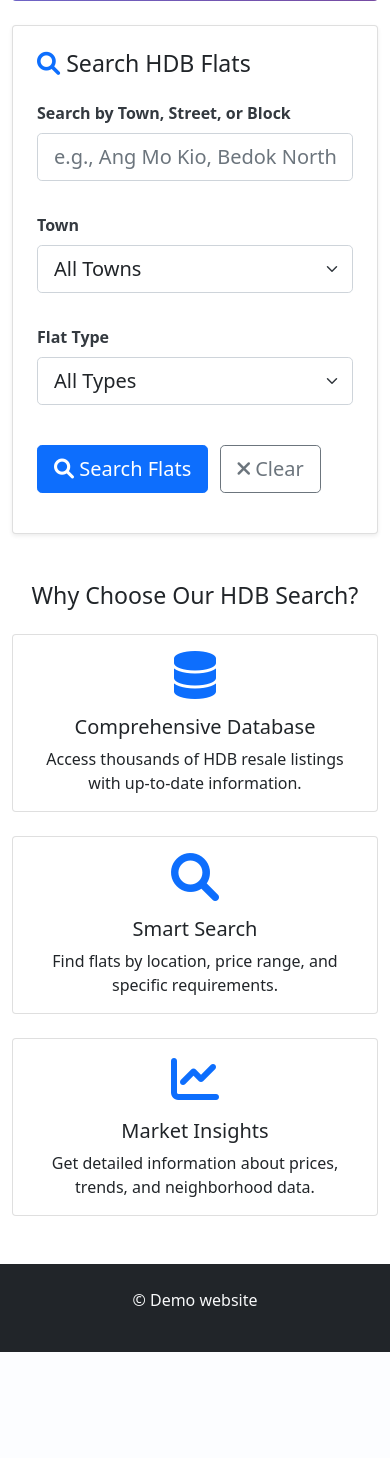
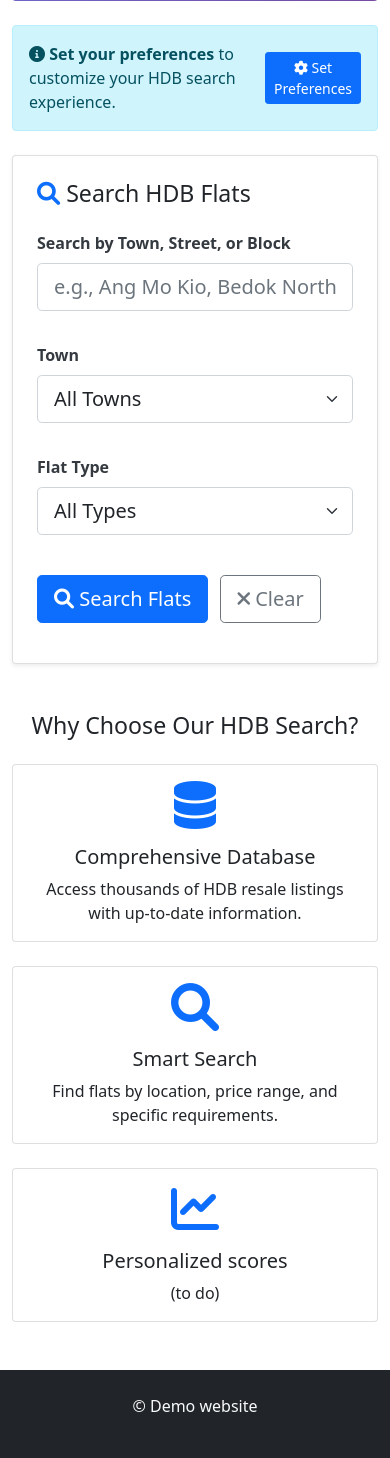
Before and after one commit to Jinghao-Guo/sc2006-project, a Flask app: page / in a window 390 px wide. Shown: the part 452-1910 px from the top of the page. Before the commit the page ends 1804 px from the top, so only its background shows below. Run offline with Flask 3, Linux system fonts and the light colour scheme; some libraries are stand-ins or nearby versions.

Commit message:
Implement user preferences feature

```diff
--- /dev/null
+++ b/Userpreferences.py
@@ -0,0 +1,33 @@
+class UserPreferences:
+    """Class to store user preferences for flat search"""
+    def __init__(self):
+        self.flat_type = ""
+        self.storey_range = ""
+        self.floor_area_sqm = ""
+        self.flat_model = ""
+        self.price_range = ""
+
+    def set_preferences(self, flat_type="", storey_range="", floor_area_sqm="", flat_model="", price_range=""):
+        """Set user preferences"""
+        self.flat_type = flat_type
+        self.storey_range = storey_range
+        self.floor_area_sqm = floor_area_sqm
+        self.flat_model = flat_model
+        self.price_range = price_range
+
+    def get_preferences(self):
+        """Get user preferences as dictionary"""
+        return {
+            'flat_type': self.flat_type,
+            'storey_range': self.storey_range,
+            'floor_area_sqm': self.floor_area_sqm,
+            'flat_model': self.flat_model,
+            'price_range': self.price_range
+        }
+
+    def has_preferences(self):
+        """Check if any preferences are set"""
+        return bool(self.flat_type or self.storey_range or self.floor_area_sqm or self.flat_model or self.price_range)
+
+# Create a global instance for the single user
+user_preferences = UserPreferences()
--- a/app.py
+++ b/app.py
@@ -1,15 +1,19 @@
-from flask import Flask, render_template, request, jsonify, redirect, url_for
-from Database import Database
+from flask import Flask, render_template, request, jsonify, redirect, url_for, flash
+from Database import database
+from Userpreferences import user_preferences
 
 app = Flask(__name__)
 app.config['SECRET_KEY'] = 'your-secret-key-here'
 
-database = Database()
+
+
+
 
 @app.route('/')
 def index():
     """Home page with search functionality"""
-    return render_template('index.html')
+    preferences = user_preferences.get_preferences()
+    return render_template('index.html', preferences=preferences, has_preferences=user_preferences.has_preferences())
 
 @app.route('/search')
 def search():
@@ -30,107 +34,32 @@ def flat_detail(flat_id):
         return redirect(url_for('index'))
     return render_template('flat_detail.html', flat=flat)
 
+@app.route('/preferences', methods=['GET', 'POST'])
+def preferences():
+    """Manage user preferences"""
+    if request.method == 'POST':
+        # Set preferences from form data
+        flat_type = request.form.get('flat_type', '').strip()
+        storey_range = request.form.get('storey_range', '').strip()
+        floor_area_sqm = request.form.get('floor_area_sqm', '').strip()
+        flat_model = request.form.get('flat_model', '').strip()
+        price_range = request.form.get('price_range', '').strip()
 
-@app.route('/populate_data')
-def populate_data():
-    """Fetch HDB data from API and populate database"""
-    try:
-        # This is a placeholder for HDB resale API
-        # In reality, you would use Singapore's HDB resale data API
-        sample_data = [
-            {
-                'town': 'ANG MO KIO',
-                'flat_type': '4 ROOM',
-                'block': '221',
-                'street_name': 'ANG MO KIO AVE 1',
-                'storey_range': '04 TO 06',
-                'floor_area_sqm': 90.0,
-                'flat_model': 'New Generation',
-                'lease_commence_date': 1979,
-                'remaining_lease': '58 years 05 months',
-                'resale_price': 428000.0,
-                'month': '2024-01'
-            },
-            {
-                'town': 'BEDOK',
-                'flat_type': '3 ROOM',
-                'block': '538',
-                'street_name': 'BEDOK NORTH ST 3',
-                'storey_range': '01 TO 03',
-                'floor_area_sqm': 73.0,
-                'flat_model': 'New Generation',
-                'lease_commence_date': 1981,
-                'remaining_lease': '60 years 02 months',
-                'resale_price': 385000.0,
-                'month': '2024-01'
-            },
-            {
-                'town': 'BISHAN',
-                'flat_type': '5 ROOM',
-                'block': '230',
-                'street_name': 'BISHAN ST 23',
-                'storey_range': '07 TO 09',
-                'floor_area_sqm': 110.0,
-                'flat_model': 'Improved',
-                'lease_commence_date': 1985,
-                'remaining_lease': '64 years 08 months',
-                'resale_price': 650000.0,
-                'month': '2024-01'
-            },
-            {
-                'town': 'CLEMENTI',
-                'flat_type': '4 ROOM',
-                'block': '312',
-                'street_name': 'CLEMENTI AVE 4',
-                'storey_range': '10 TO 12',
-                'floor_area_sqm': 92.0,
-                'flat_model': 'New Generation',
-                'lease_commence_date': 1984,
-                'remaining_lease': '63 years 11 months',
-                'resale_price': 558000.0,
-                'month': '2024-01'
-            },
-            {
-                'town': 'JURONG WEST',
-                'flat_type': '3 ROOM',
-                'block': '675',
-                'street_name': 'JURONG WEST ST 65',
-                'storey_range': '04 TO 06',
-                'floor_area_sqm': 68.0,
-                'flat_model': 'New Generation',
-                'lease_commence_date': 1988,
-                'remaining_lease': '67 years 05 months',
-                'resale_price': 325000.0,
-                'month': '2024-01'
-            }
-        ]
+        user_preferences.set_preferences(flat_type, storey_range, floor_area_sqm, flat_model, price_range)
+        flash('Your preferences have been saved successfully!', 'success')
+        return redirect(url_for('index'))
 
-        conn = database.connect()
+    # GET request - show current preferences
+    current_preferences = user_preferences.get_preferences()
+    return render_template('preferences.html', preferences=current_preferences)
 
-        # Clear existing data
-        conn.execute('DELETE FROM hdb_flats')
+@app.route('/clear_preferences', methods=['POST'])
+def clear_preferences():
+    """Clear all user preferences"""
+    user_preferences.set_preferences()
+    flash('Your preferences have been cleared.', 'info')
+    return redirect(url_for('index'))
 
-        # Insert sample data
-        for flat in sample_data:
-            conn.execute('''
-                INSERT INTO hdb_flats (town, flat_type, block, street_name, storey_range,
-                                     floor_area_sqm, flat_model, lease_commence_date,
-                                     remaining_lease, resale_price, month)
-                VALUES (?, ?, ?, ?, ?, ?, ?, ?, ?, ?, ?)
-            ''', (
-                flat['town'], flat['flat_type'], flat['block'], flat['street_name'],
-                flat['storey_range'], flat['floor_area_sqm'], flat['flat_model'],
-                flat['lease_commence_date'], flat['remaining_lease'],
-                flat['resale_price'], flat['month']
-            ))
-
-        conn.commit()
-        conn.close()
-
-        return jsonify({'status': 'success', 'message': 'Database populated with sample HDB data'})
-
-    except Exception as e:
-        return jsonify({'status': 'error', 'message': str(e)})
 
 if __name__ == '__main__':
     app.run(debug=True)
--- a/templates/base.html
+++ b/templates/base.html
@@ -23,7 +23,9 @@
                         <a class="nav-link" href="{{ url_for('index') }}">Home</a>
                     </li>
                     <li class="nav-item">
-                        <a class="nav-link" href="{{ url_for('populate_data') }}">Populate Data</a>
+                        <a class="nav-link" href="{{ url_for('preferences') }}">
+                            <i class="fas fa-cog"></i> Preferences
+                        </a>
                     </li>
                 </ul>
             </div>
@@ -31,6 +33,20 @@
     </nav>
 
     <main class="container mt-4">
+        <!-- Flash Messages -->
+        {% with messages = get_flashed_messages(with_categories=true) %}
+            {% if messages %}
+                <div class="flash-messages mb-4">
+                    {% for category, message in messages %}
+                        <div class="alert alert-{{ 'success' if category == 'success' else 'info' if category == 'info' else 'warning' if category == 'warning' else 'danger' }} alert-dismissible fade show" role="alert">
+                            {{ message }}
+                            <button type="button" class="btn-close" data-bs-dismiss="alert"></button>
+                        </div>
+                    {% endfor %}
+                </div>
+            {% endif %}
+        {% endwith %}
+
         {% block content %}{% endblock %}
     </main>
 
--- a/templates/index.html
+++ b/templates/index.html
@@ -14,6 +14,73 @@
         </div>
     </div>
 </div>
+
+<!-- User Preferences Section -->
+{% if has_preferences %}
+<div class="preferences-section mb-4">
+    <div class="card border-success">
+        <div class="card-header bg-success text-white d-flex justify-content-between align-items-center">
+            <h5 class="mb-0"><i class="fas fa-user-cog"></i> Your Preferences</h5>
+            <div>
+                <a href="{{ url_for('preferences') }}" class="btn btn-outline-light btn-sm me-2">
+                    <i class="fas fa-edit"></i> Edit
+                </a>
+                <form style="display: inline;" action="{{ url_for('clear_preferences') }}" method="POST" onsubmit="return confirm('Are you sure you want to clear all preferences?')">
+                    <button type="submit" class="btn btn-outline-light btn-sm">
+                        <i class="fas fa-trash"></i> Clear
+                    </button>
+                </form>
+            </div>
+        </div>
+        <div class="card-body">
+            <div class="row">
+                {% if preferences.flat_type %}
+                <div class="col-md-3 mb-2">
+                    <strong>Flat Type:</strong><br>
+                    <span class="badge bg-primary">{{ preferences.flat_type }}</span>
+                </div>
+                {% endif %}
+                {% if preferences.storey_range %}
+                <div class="col-md-3 mb-2">
+                    <strong>Storey Range:</strong><br>
+                    <span class="badge bg-primary">{{ preferences.storey_range }}</span>
+                </div>
+                {% endif %}
+                {% if preferences.floor_area_sqm %}
+                <div class="col-md-3 mb-2">
+                    <strong>Floor Area:</strong><br>
+                    <span class="badge bg-primary">{{ preferences.floor_area_sqm }} sqm</span>
+                </div>
+                {% endif %}
+                {% if preferences.flat_model %}
+                <div class="col-md-3 mb-2">
+                    <strong>Flat Model:</strong><br>
+                    <span class="badge bg-primary">{{ preferences.flat_model }}</span>
+                </div>
+                {% endif %}
+                {% if preferences.price_range %}
+                <div class="col-md-3 mb-2">
+                    <strong>Price Range:</strong><br>
+                    <span class="badge bg-success">{{ preferences.price_range }}</span>
+                </div>
+                {% endif %}
+            </div>
+        </div>
+    </div>
+</div>
+{% else %}
+<div class="preferences-section mb-4">
+    <div class="alert alert-info d-flex justify-content-between align-items-center">
+        <div>
+            <i class="fas fa-info-circle"></i>
+            <strong>Set your preferences</strong> to customize your HDB search experience.
+        </div>
+        <a href="{{ url_for('preferences') }}" class="btn btn-primary btn-sm">
+            <i class="fas fa-cog"></i> Set Preferences
+        </a>
+    </div>
+</div>
+{% endif %}
 
 <div class="search-section">
     <div class="card shadow-sm">
@@ -103,8 +170,8 @@
             <div class="card h-100 text-center">
                 <div class="card-body">
                     <i class="fas fa-chart-line fa-3x text-primary mb-3"></i>
-                    <h5 class="card-title">Market Insights</h5>
-                    <p class="card-text">Get detailed information about prices, trends, and neighborhood data.</p>
+                    <h5 class="card-title">Personalized scores</h5>
+                    <p class="card-text">(to do)</p>
                 </div>
             </div>
         </div>
```
Also changed, not shown: Database.py (+23 -6 lines), dataPrepare.py (added, +25 -0 lines), templates/preferences.html (added, +108 -0 lines), hdb_flats.db (deleted).
